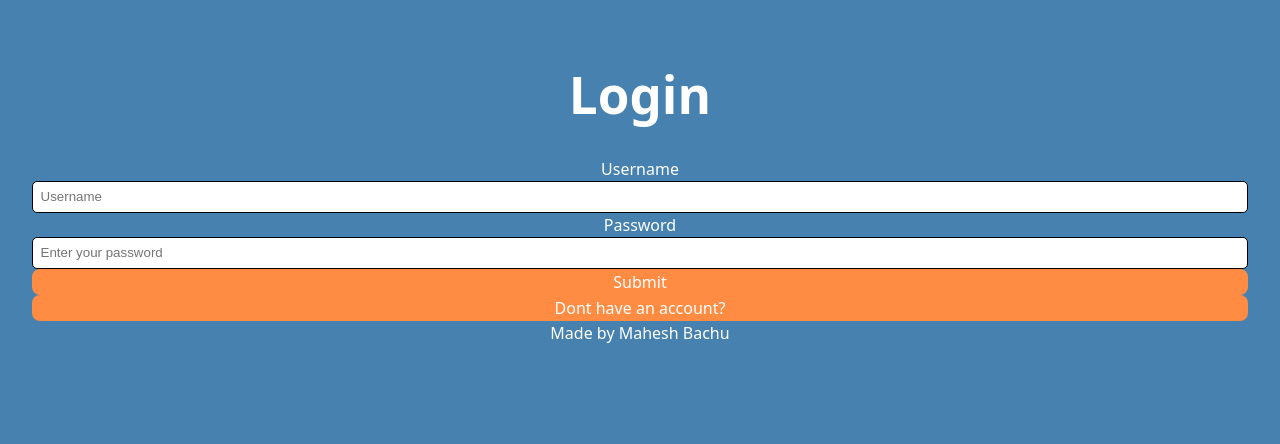
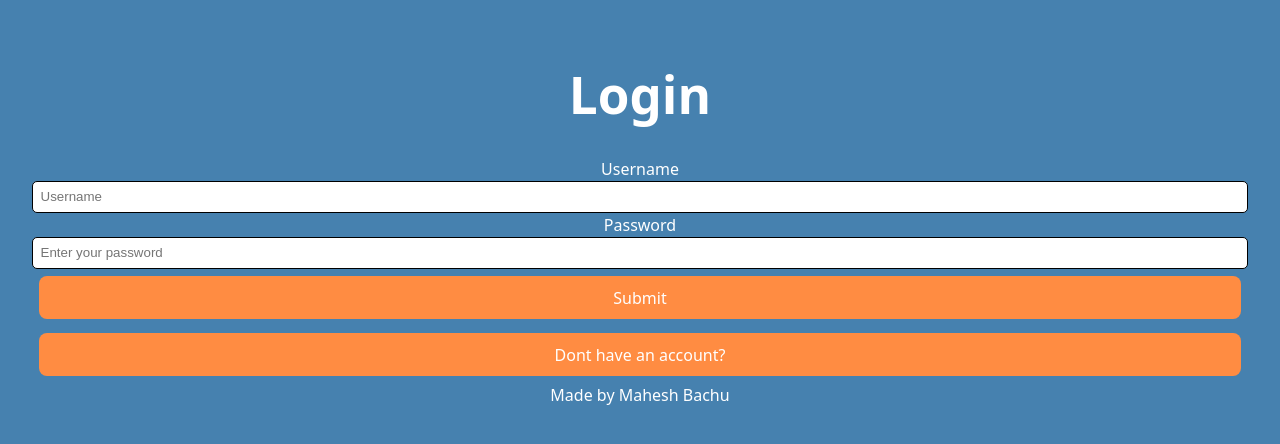
Before and after one commit to Meta-U-Organization/MetaUProject, a React (Vite) app in the folder frontEnd/: page / in a window 1280 px wide. Shown: the top 444 px of the page. Built offline with nearby package versions, Linux system fonts and the light colour scheme; no server answers.

Commit message:
fixes buttons on teh login and sign up page

```diff
--- a/frontEnd/src/LoginPage.jsx
+++ b/frontEnd/src/LoginPage.jsx
@@ -41,10 +41,10 @@ function LoginPage() {
             name="password"
             placeholder="Enter your password"
           ></input>
-          <button type="submit" onClick={loginFunc}>
+          <button className="navButton" type="submit" onClick={loginFunc}>
             Submit
           </button>
-          <button
+          <button className="navButton"
             onClick={() => {
               navigate("/signUp");
             }}
--- a/frontEnd/src/SignUpPage.jsx
+++ b/frontEnd/src/SignUpPage.jsx
@@ -74,11 +74,11 @@ function SignUpPage() {
             <option value={"Afternoon"}>Afternoon</option>
             <option value={"Evening"}>Evening</option>
           </select>
-          <button type="submit" onClick={signUpFunc}>
+          <button className="navButton" type="submit" onClick={signUpFunc}>
             Submit
           </button>
         </form>
-        <button
+        <button className="navButton"
           onClick={() => {
             navigate("/");
           }}
```
